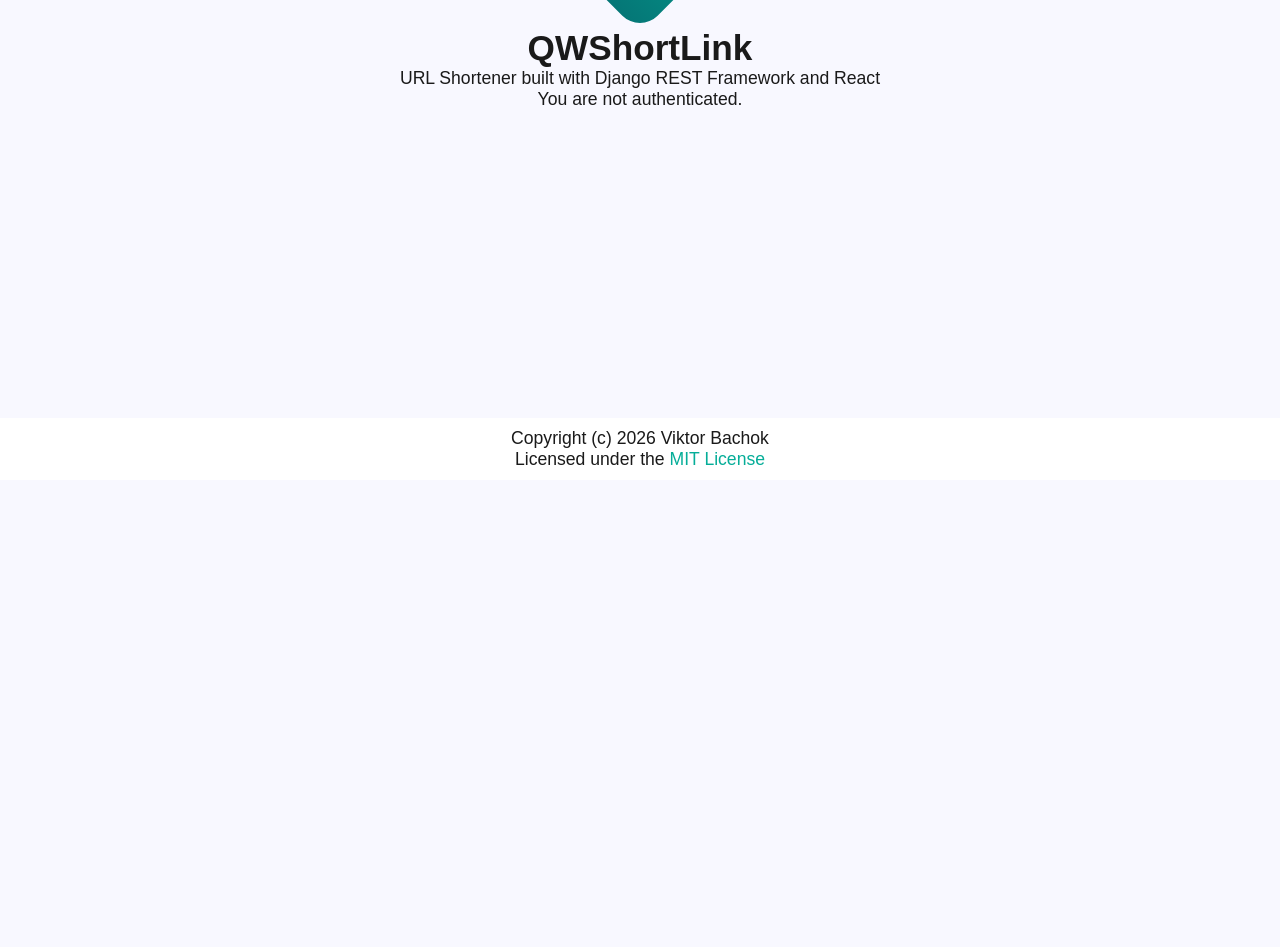
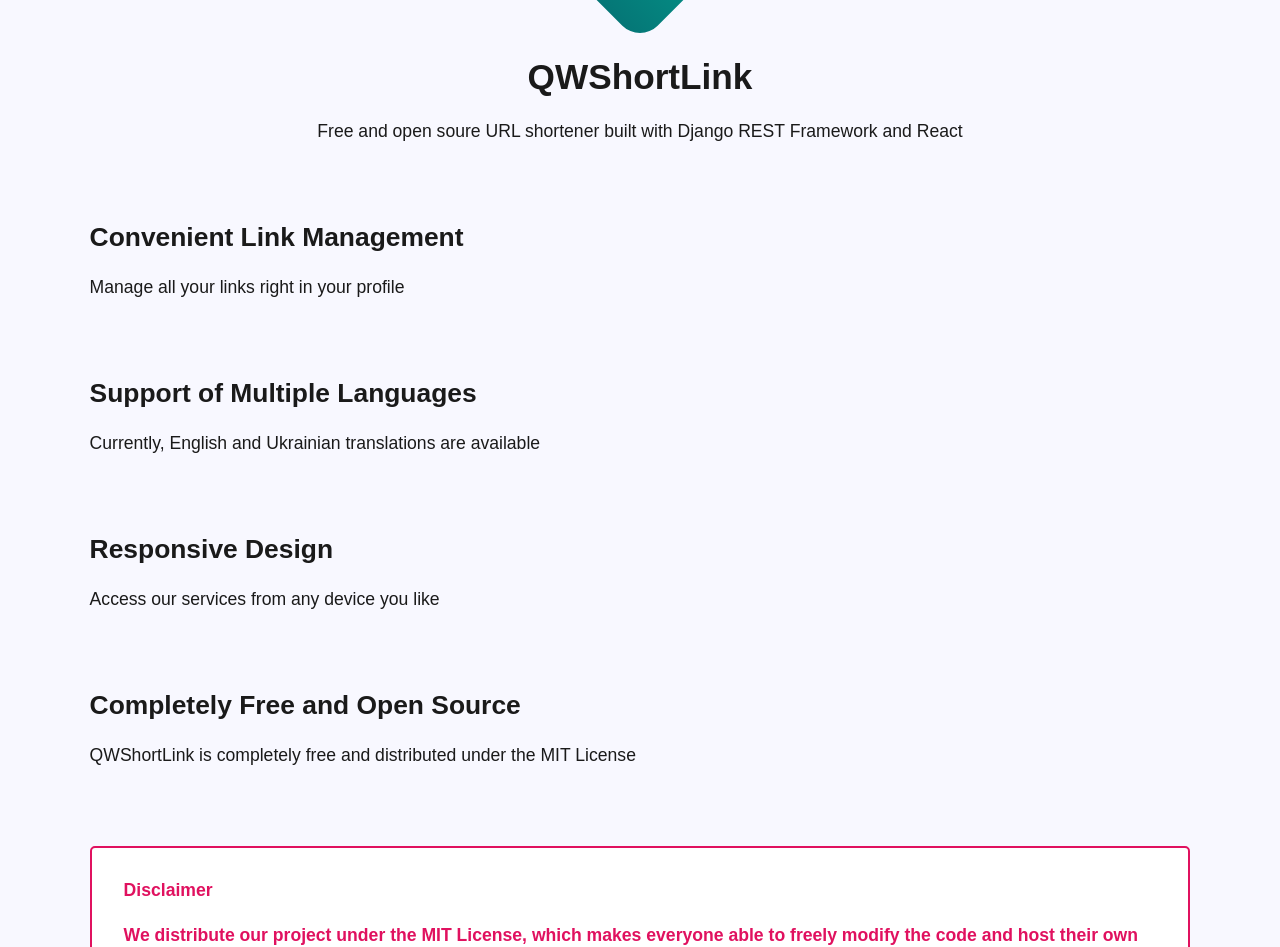
Before and after one commit to bachokviktor/qwshortlink, a React (Vite) app in the folder frontend/: page / in a window 1280 px wide. Shown: the part 320-1267 px from the top of the page. Before the commit the page ends 800 px from the top, so only its background shows below. Built offline with nearby package versions, Linux system fonts and the light colour scheme; no server answers.

Commit message:
Organize the home page

```diff
--- a/frontend/src/components/Home.tsx
+++ b/frontend/src/components/Home.tsx
@@ -1,15 +1,37 @@
-import {useContext} from "react"
-import AuthContext from "../AuthContext"
+function Home() {
+  return (
+    <div className="fl-col fl-gap-large vertical-padding-large horizontal-padding">
+      <div className="fl-col fl-gap fl-center-cross">
+	<img alt="Logo" src="/logo.svg" height="256px" width="256px" />
+	<h1>QWShortLink</h1>
+	<p>Free and open soure URL shortener built with Django REST Framework and React</p>
+      </div>
 
-function Home() {
-  const {user} = useContext(AuthContext)
+      <div className="fl-col fl-gap">
+	<h2>Convenient Link Management</h2>
+	<p>Manage all your links right in your profile</p>
+      </div>
 
-  return (
-    <div className="centered-container">
-      <img alt="Logo" src="/logo.svg" height="256px" />
-      <h1>QWShortLink</h1>
-      <p>URL Shortener built with Django REST Framework and React</p>
-      {user ? <p>Welcome to the site!</p> : <p>You are not authenticated.</p>}
+      <div className="fl-col fl-gap">
+	<h2>Support of Multiple Languages</h2>
+	<p>Currently, English and Ukrainian translations are available</p>
+      </div>
+
+      <div className="fl-col fl-gap">
+	<h2>Responsive Design</h2>
+	<p>Access our services from any device you like</p>
+      </div>
+
+      <div className="fl-col fl-gap">
+	<h2>Completely Free and Open Source</h2>
+	<p>QWShortLink is completely free and distributed under the MIT License</p>
+      </div>
+
+      <div className="card card-danger fl-col fl-gap">
+	<p>Disclaimer</p>
+
+	<p>We distribute our project under the MIT License, which makes everyone able to freely modify the code and host their own instance of QWShortLink. However, we cannot provide any guarantees about the safety of such self-hosted instances.</p>
+      </div>
     </div>
   )
 }
--- a/frontend/src/index.css
+++ b/frontend/src/index.css
@@ -153,7 +153,18 @@ UTILITY CLASSES
 }
 
 .vertical-padding {
-    padding: 1rem 0;
+    padding-top: 1rem;
+    padding-bottom: 1rem;
+}
+
+.vertical-padding-large {
+    padding-top: 2.5rem;
+    padding-bottom: 7rem;
+}
+
+.horizontal-padding {
+    padding-left: 7%;
+    padding-right: 7%;
 }
 
 .card {
@@ -190,6 +201,11 @@ UTILITY CLASSES
 .fl-gap {
     display: flex;
     gap: 1.5rem;
+}
+
+.fl-gap-large {
+    display: flex;
+    gap: 5rem;
 }
 
 .fl-wrap {
```
